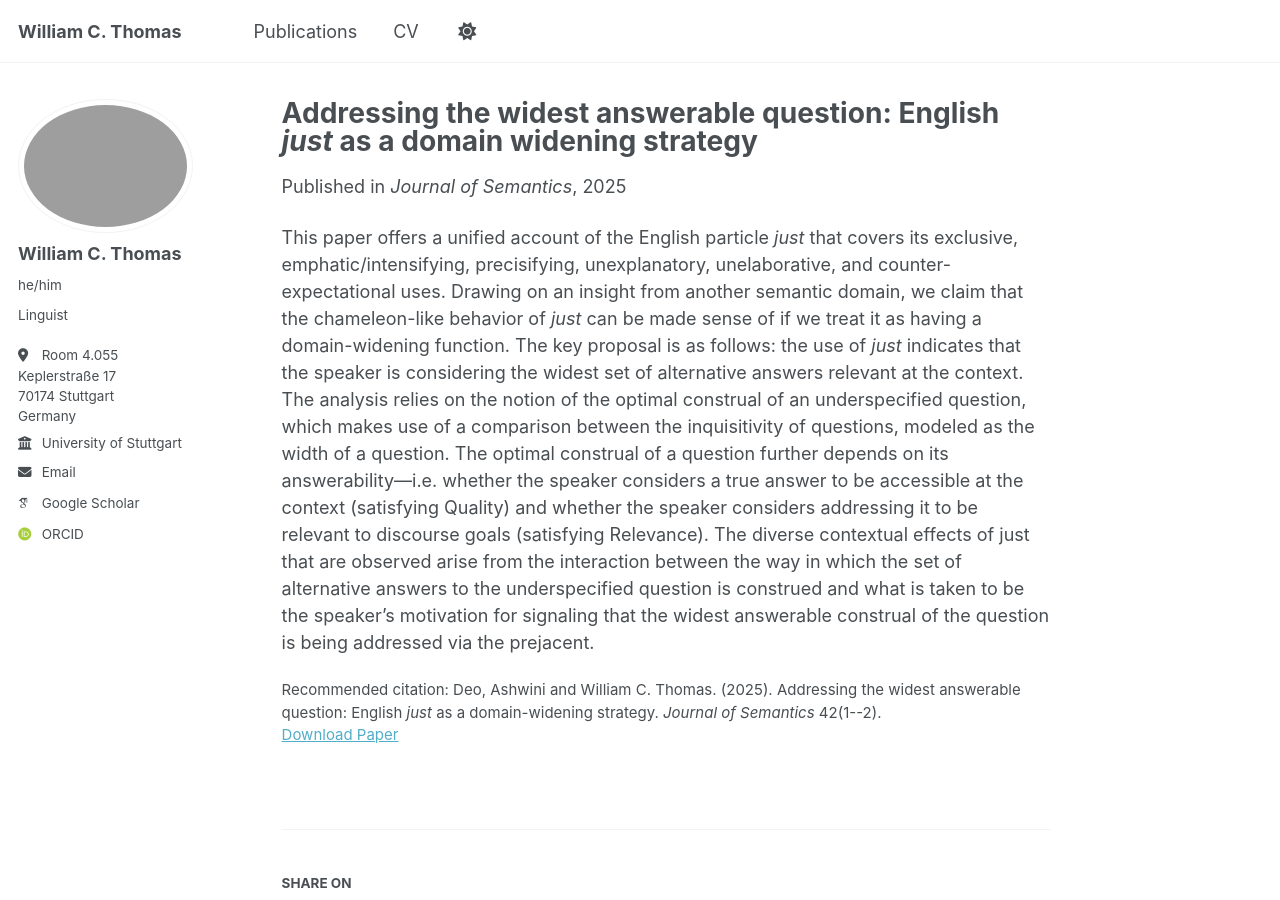
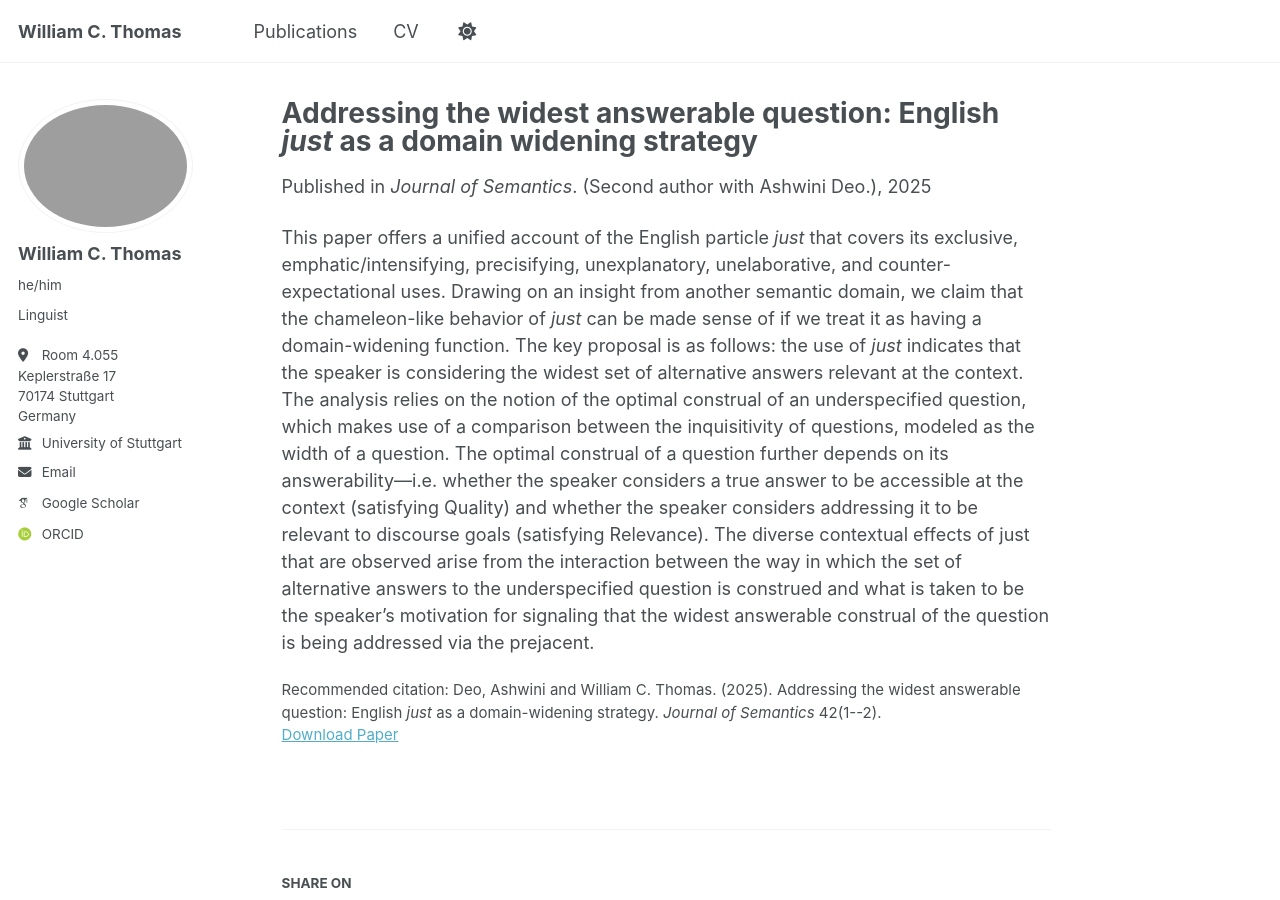
Before and after one commit to wm-t/wm-t.github.io, a Jekyll site: the page built from _publications/DeoThomas2025.md, in a window 1280 px wide and 900 px high. Built offline with Jekyll 4.4.1, drawn with Linux system fonts in a browser that asks for light colours; some web fonts are replaced; a script that is not in the unit is left out.

Commit message:
Update DeoThomas2025.md

```diff
--- a/_publications/DeoThomas2025.md
+++ b/_publications/DeoThomas2025.md
@@ -3,9 +3,9 @@ title: "Addressing the widest answerable question: English <i>just</i> as a doma
 collection: publications
 category: manuscripts
 permalink: /publication/DeoThomas2025
-excerpt: 'A unified analysis of English <i>just</i>. (Second author with Ashwini Deo.)'
+excerpt: 'A unified analysis of English <i>just</i>.'
 date: 2025-01-27
-venue: 'Published in <i>Journal of Semantics</i>'
+venue: 'Published in <i>Journal of Semantics</i>. (Second author with Ashwini Deo.)'
 slidesurl:
 paperurl: 'https://wm-t.github.io/files/DeoThomas2025.pdf'
 citation: 'Deo, Ashwini and William C. Thomas. (2025). Addressing the widest answerable question: English <i>just</i> as a domain-widening strategy. <i>Journal of Semantics</i> 42(1--2).'
```
